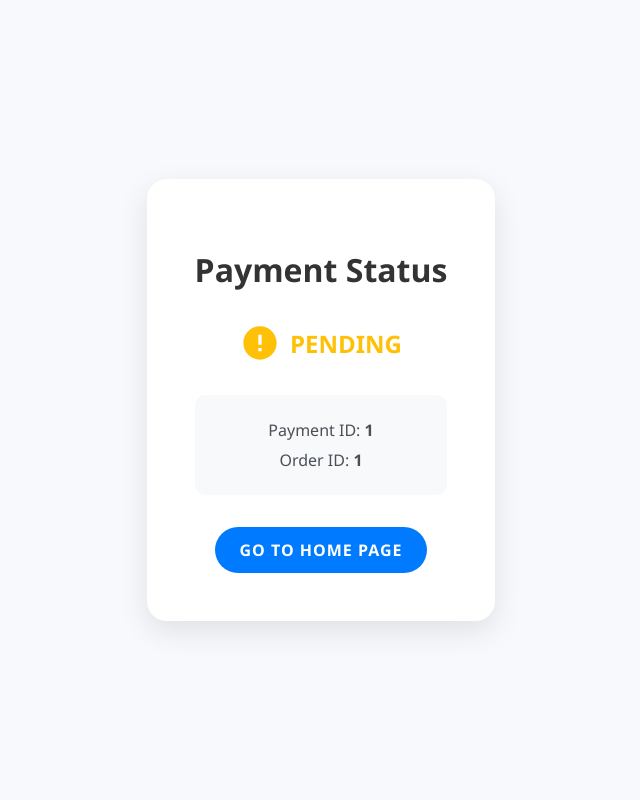
After one commit to KiwiBlock97/Project, a Python web app: template project/templates/status.html in a window 1280 px wide. The commit adds this page. Shown: the whole page, without its empty margins (319-959 px from the left). Run offline with Jinja, Linux system fonts and the light colour scheme; the template is opened without the code that fills it: most values are stand-ins (such as "Sample title", 1, 10 or a date in 2020).

Commit message:
Payment Status Page, Purchase Multiple Ticket

```diff
--- /dev/null
+++ b/project/templates/status.html
@@ -0,0 +1,99 @@
+<!DOCTYPE html>
+<html lang="en">
+<head>
+    <meta charset="UTF-8">
+    <meta name="viewport" content="width=device-width, initial-scale=1.0">
+    <title>Payment {{ status }}</title>
+    <style>
+        body, html {
+            height: 100%;
+            margin: 0;
+            font-family: 'Segoe UI', Tahoma, Geneva, Verdana, sans-serif;
+            display: flex;
+            justify-content: center;
+            align-items: center;
+            background-color: #f7f9fc;
+        }
+        .container {
+            background-color: white;
+            padding: 3rem;
+            border-radius: 20px;
+            box-shadow: 0 10px 30px rgba(0, 0, 0, 0.1);
+            text-align: center;
+            max-width: 400px;
+            width: 90%;
+        }
+        h1 {
+            margin-bottom: 2rem;
+            color: #333;
+            font-size: 2rem;
+        }
+        .status {
+            font-size: 1.5rem;
+            font-weight: bold;
+            margin-bottom: 2rem;
+            display: flex;
+            align-items: center;
+            justify-content: center;
+        }
+        .status-icon {
+            width: 40px;
+            height: 40px;
+            margin-right: 10px;
+        }
+        .success { color: #28a745; }
+        .pending { color: #ffc107; }
+        .user_dropped { color: #6c757d; }
+        .failed { color: #dc3545; }
+        .info {
+            margin-bottom: 2rem;
+            background-color: #f8f9fa;
+            padding: 1rem;
+            border-radius: 10px;
+        }
+        .info p {
+            margin: 0.5rem 0;
+            color: #495057;
+        }
+        .button {
+            display: inline-block;
+            background-color: #007bff;
+            color: white;
+            padding: 0.75rem 1.5rem;
+            text-decoration: none;
+            border-radius: 50px;
+            transition: all 0.3s;
+            font-weight: bold;
+            text-transform: uppercase;
+            letter-spacing: 1px;
+        }
+        .button:hover {
+            background-color: #0056b3;
+            transform: translateY(-2px);
+            box-shadow: 0 4px 10px rgba(0, 123, 255, 0.3);
+        }
+    </style>
+</head>
+<body>
+    <div class="container">
+        <h1>Payment Status</h1>
+        <div class="status {{ status.lower() }}">
+            {% if status == 'SUCCESS' %}
+                <svg class="status-icon" viewBox="0 0 24 24"><path fill="#28a745" d="M12 2C6.48 2 2 6.48 2 12s4.48 10 10 10 10-4.48 10-10S17.52 2 12 2zm-2 15l-5-5 1.41-1.41L10 14.17l7.59-7.59L19 8l-9 9z"/></svg>
+            {% elif status == 'PENDING' %}
+                <svg class="status-icon" viewBox="0 0 24 24"><path fill="#ffc107" d="M12 2C6.48 2 2 6.48 2 12s4.48 10 10 10 10-4.48 10-10S17.52 2 12 2zm1 15h-2v-2h2v2zm0-4h-2V7h2v6z"/></svg>
+            {% elif status == 'USER_DROPPED' %}
+                <svg class="status-icon" viewBox="0 0 24 24"><path fill="#6c757d" d="M12 2C6.47 2 2 6.47 2 12s4.47 10 10 10 10-4.47 10-10S17.53 2 12 2zm5 13.59L15.59 17 12 13.41 8.41 17 7 15.59 10.59 12 7 8.41 8.41 7 12 10.59 15.59 7 17 8.41 13.41 12 17 15.59z"/></svg>
+            {% elif status == 'FAILED' %}
+                <svg class="status-icon" viewBox="0 0 24 24"><path fill="#dc3545" d="M12 2C6.47 2 2 6.47 2 12s4.47 10 10 10 10-4.47 10-10S17.53 2 12 2zm5 13.59L15.59 17 12 13.41 8.41 17 7 15.59 10.59 12 7 8.41 8.41 7 12 10.59 15.59 7 17 8.41 13.41 12 17 15.59z"/></svg>
+            {% endif %}
+            {{ status }}
+        </div>
+        <div class="info">
+            <p>Payment ID: <strong>{{ payment_id }}</strong></p>
+            <p>Order ID: <strong>{{ order_id }}</strong></p>
+        </div>
+        <a href="/student" class="button">Go to Home Page</a>
+    </div>
+</body>
+</html>
```
Also changed, not shown: mysql.sql (+5 -3 lines), project/main/views.py (+54 -42 lines), project/templates/student_home.html (+32 -17 lines), project/utils/database.py (+6 -2 lines), 3 other files.
